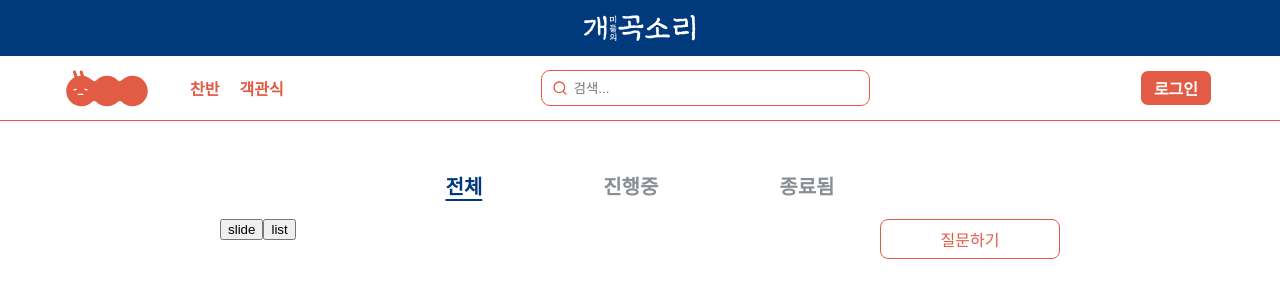
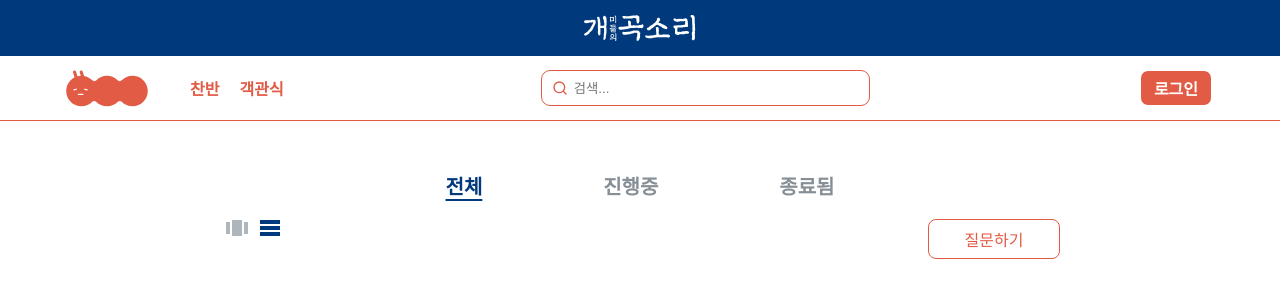
Before and after one commit to gabmin/Front-End, a React (Create React App) app: page /multi in a window 1280 px wide. Shown: the top 300 px of the page. Built offline with nearby package versions, Linux system fonts and the light colour scheme; no server answers.

Commit message:
[style] Multi MultiList CSS

```diff
--- a/src/components/MultiList.js
+++ b/src/components/MultiList.js
@@ -46,18 +46,18 @@ const MultiList = props => {
         <Container>
           <Card>
             <TitleWrapper>
-              <TitleText>{title}</TitleText>
+              <TitleText onClick={goToDetail}>{title}</TitleText>
+              <VoteBtn className="Detail" onClick={goToDetail}>
+                투표하기
+              </VoteBtn>
             </TitleWrapper>
             <DateWarpper>
               <DateText>{date.substring(0, 16)}</DateText>
             </DateWarpper>
-            {/* <ContentHr /> */}
+            <ContentHr />
             <DesWrapper>
               <DesText>{description}</DesText>
             </DesWrapper>
-            <VoteBtn className="Detail" onClick={goToDetail}>
-              투표하기
-            </VoteBtn>
 
             <FooterWrapper>
               <UserWrapper>
@@ -89,16 +89,16 @@ const MultiList = props => {
         <ContainerB>
           <Card>
             <TitleWrapper>
-              <TitleText>{title}</TitleText>
+              <TitleText onClick={goToDetail}>{title}</TitleText>
+              <VoteBtnB onClick={goToDetail}>다시보기</VoteBtnB>
             </TitleWrapper>
             <DateWarpper>
               <DateText>{date.substring(0, 16)}</DateText>
             </DateWarpper>
-            {/* <ContentHr /> */}
+            <ContentHr />
             <DesWrapper>
               <DesText>{description}</DesText>
             </DesWrapper>
-            <VoteBtnB onClick={goToDetail}>다시보기</VoteBtnB>
 
             <FooterWrapper>
               <UserWrapper>
@@ -134,8 +134,8 @@ const MultiList = props => {
 const Container = styled.div`
   text-align: left;
   width: 840px;
-  height: 254px;
-  padding: 46px 56px;
+  height: 248px;
+  padding: 44px 56px 56px 56px;
   margin: 24px auto;
   border: 2px ${colors.blue} solid;
   border-radius: 10px;
@@ -154,8 +154,8 @@ const Container = styled.div`
 const ContainerB = styled.div`
   text-align: left;
   width: 840px;
-  height: 254px;
-  padding: 46px 56px;
+  height: 248px;
+  padding: 44px 56px;
   margin: 24px auto;
   border: 2px ${colors.blue} solid;
   border-radius: 10px;
@@ -185,17 +185,22 @@ const Card = styled.div`
 
 const TitleWrapper = styled.div`
   width: 100%;
-  /* height: 30px; */
+  height: 26px;
   text-align: left;
   font-size: 20px;
   font-weight: 700;
   margin: auto;
+  display: flex;
+  flex-direction: row;
+  justify-content: space-between;
+  align-items: center;
 `;
 
 const TitleText = styled.p`
   font-size: 18px;
-  margin: 0 auto;
+  /* margin: 0 auto; */
   cursor: pointer;
+  line-height: 26px;
   &:hover {
     transform: translateY(-3px);
     transition: transform 200ms;
@@ -207,14 +212,23 @@ const DateWarpper = styled.div`
 `;
 
 const DateText = styled.p`
-  font-size: 10px;
+  font-size: 14px;
   text-align: left;
-  margin: 8px auto;
+  line-height: 20px;
+  margin: 10px auto 12px auto;
   color: ${colors.gray5};
 `;
 
+const ContentHr = styled.hr`
+  border: none;
+  background-color: ${colors.gray5};
+  width: 48px;
+  height: 1px;
+  margin: 8px auto 0 0;
+`;
+
 const DesWrapper = styled.div`
-  margin: 16px auto 0 auto;
+  /* margin: 16px auto 0 auto; */
   /* height: 176px; */
   word-break: break-all;
   overflow: hidden;
@@ -226,7 +240,9 @@ const DesWrapper = styled.div`
 
 const DesText = styled.p`
   font-size: 16px;
+  line-height: 22px;
   color: ${colors.gray5};
+  /* margin: 0 auto 0 0; */
 `;
 
 const VoteBtn = styled.button`
@@ -285,7 +301,7 @@ const UserWrapper = styled.div`
 `;
 
 const NickText = styled.p`
-  font-size: 12px;
+  height: 17px;
   color: ${colors.darkGray};
   &:hover {
     transform: translateY(-3px);
@@ -300,12 +316,13 @@ const InfoWarpper = styled.div`
 `;
 
 const CommentWarpper = styled.div`
-  /* width: 30px; */
+  margin: auto auto auto 0;
   display: flex;
   flex-direction: row;
   justify-content: space-between;
   align-items: center;
   color: ${colors.blue};
+  height: 20px;
 `;
 
 const TotalComment = styled.p`
@@ -314,13 +331,13 @@ const TotalComment = styled.p`
 `;
 
 const LikeWarpper = styled.div`
-  /* width: 40px; */
   margin: auto auto auto 14px;
   display: flex;
   flex-direction: row;
   justify-content: space-between;
   align-items: center;
   color: ${colors.red};
+  height: 20px;
 `;
 
 const TotalLike = styled.p`
--- a/src/pages/Multi.js
+++ b/src/pages/Multi.js
@@ -3,6 +3,7 @@ import { useDispatch, useSelector } from "react-redux";
 import { history } from "../redux/configureStore";
 import styled from "styled-components";
 
+import listView from "../images/listView.png";
 import MultiSlick from "../components/MultiSlick";
 import colors from "../shared/colors";
 import { mobile } from "../shared/style";
@@ -108,8 +109,16 @@ const Multi = props => {
       </TabBtnWarpper>
       <QuestionWarpper>
         <ViewWarpper>
-          <button onClick={viewSlide}>slide</button>
-          <button onClick={viewList}>list</button>
+          <ViewBtn onClick={viewSlide}>
+            <img
+              src={require("../images/slideView.png").default}
+              alt=""
+              height="16px"
+            />
+          </ViewBtn>
+          <ViewBtn>
+            <img src={listView} alt="" height="16px" onClick={viewList} />
+          </ViewBtn>
         </ViewWarpper>
 
         <QuestionBtn onClick={goToWrite}>질문하기</QuestionBtn>
@@ -217,7 +226,7 @@ const QuestionWarpper = styled.div`
 const QuestionBtn = styled.button`
   border: 1px ${colors.red} solid;
   border-radius: 8px;
-  width: 180px;
+  width: 132px;
   height: 40px;
   color: ${colors.red};
   background-color: ${colors.white};
@@ -232,7 +241,21 @@ const QuestionBtn = styled.button`
   }
 `;
 
-const ViewWarpper = styled.div``;
+const ViewWarpper = styled.div`
+  height: 16px;
+  display: flex;
+  flex-direction: row;
+  justify-content: center;
+  align-items: center;
+`;
+
+const ViewBtn = styled.button`
+  display: block;
+  border: none;
+  background-color: ${colors.white};
+  cursor: pointer;
+  margin: auto auto;
+`;
 
 const SliderWarpper = styled.div`
   margin: 0px auto;
```
Also changed, not shown: src/images/listView.png (added), src/images/slideView.png (added).
